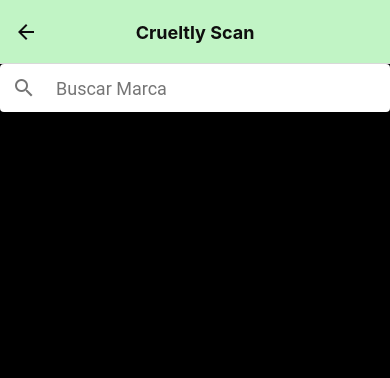
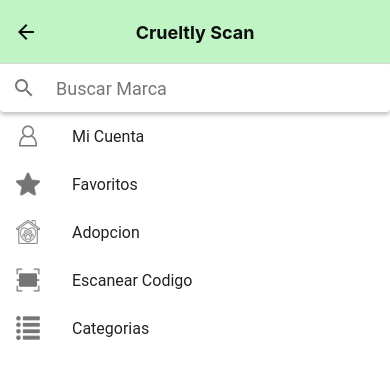
Before and after one commit to Seba8117/CrueltyScan, a React Native app: screen /Inicio in a window 390 px wide. Shown: the top 378 px of the page. Built offline with nearby package versions, Linux system fonts and the light colour scheme.

Commit message:
Cambio color de fondo del menu cliente

```diff
--- a/View/Inicio.js
+++ b/View/Inicio.js
@@ -58,7 +58,7 @@ const Inicio = ({navigation}) => {
 }
 const styles = StyleSheet.create({
   fondo: {
-    backgroundColor: '#000000',
+    backgroundColor: '#ffff',
     flex:1
 
   },
```
Also changed, not shown: 1 other file (tests, documents, lock files or other folders).
